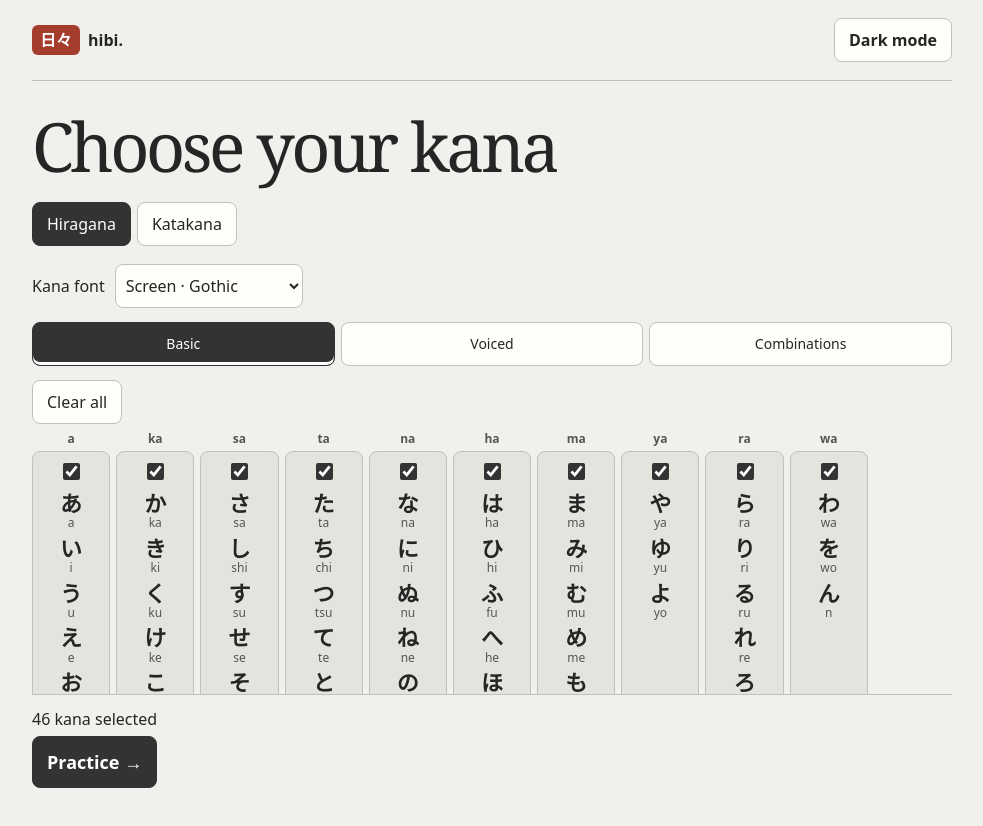
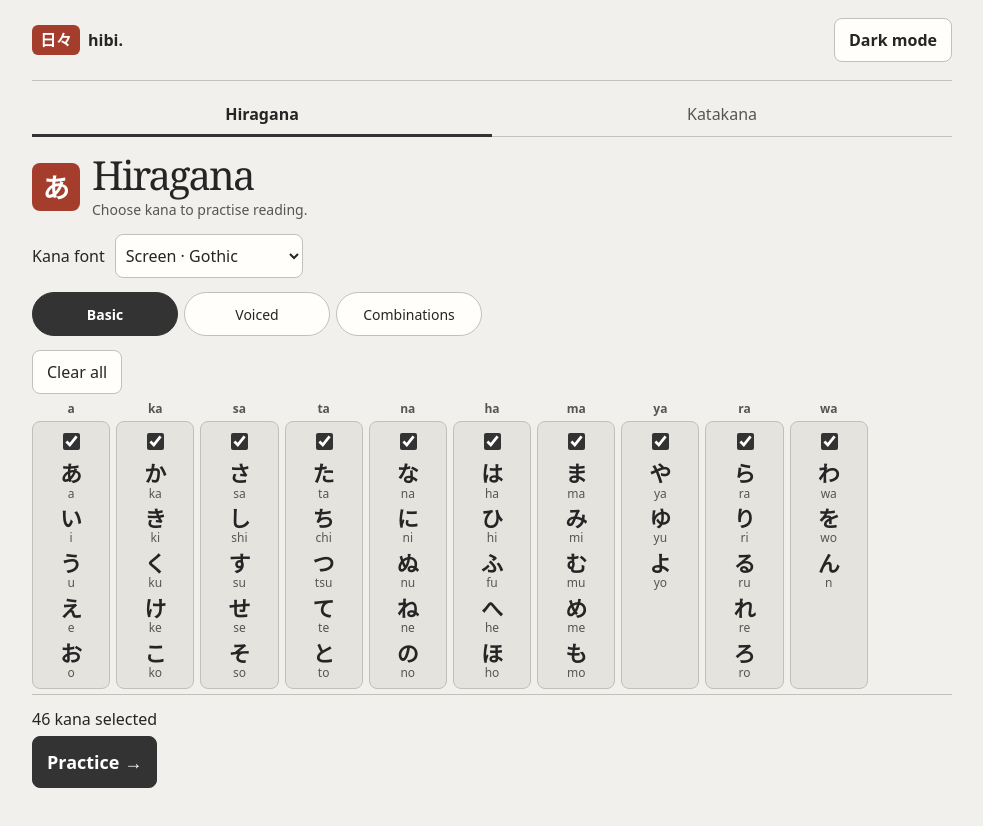
Before and after one commit to daskdas/kana, a plain HTML site: page index.html in a window 1280 px wide. Shown: the whole page, without its empty margins (148-1131 px from the left). Drawn offline with Linux system fonts and the light colour scheme; a web font is replaced by a local one.

Commit message:
Add files via upload

```diff
--- a/index.html
+++ b/index.html
@@ -67,8 +67,19 @@ summary{padding:10px 0}
 #setup .actions{display:grid;gap:5px;text-align:center}
 #start{width:100%;min-height:52px;font-size:18px;font-weight:750}
 @media(max-width:650px){#setup{padding-bottom:calc(105px + env(safe-area-inset-bottom))}}
+
+.script-tabs{display:grid;grid-template-columns:repeat(2,minmax(0,1fr));gap:0;margin:12px 0 16px;border-bottom:1px solid var(--line)}
+.script-tabs [role=tab]{background:transparent;color:var(--muted);border:0;border-bottom:3px solid transparent;border-radius:0;margin-bottom:-1px}
+.script-tabs [role=tab][aria-selected=true]{background:transparent;color:var(--ink);border-bottom-color:var(--accent);font-weight:750}
+.script-intro{display:flex;align-items:center;gap:12px;margin:0 0 14px}
+#script-icon{flex:none;display:grid;place-items:center;width:48px;height:48px;border-radius:8px;background:#a53d2d;color:#fff;font:600 27px var(--kana-font)}
+#script-title{font-size:clamp(29px,5vw,40px);margin:0}
+.script-intro p{margin:2px 0 0;color:var(--muted);font-size:14px}
+#category-tabs{max-width:450px;gap:6px}
+#category-tabs button{border-radius:999px}
+#category-tabs [aria-selected=true]{box-shadow:none;font-weight:750}
 </style></head><body><header><span><span class="seal" lang="ja">日々</span>hibi.</span><button id="theme"></button></header>
-<main><section id="setup"><h1>Choose your kana</h1><div role="tablist" aria-label="Script"><button role="tab" id="Hiragana" aria-controls="panel">Hiragana</button><button role="tab" id="Katakana" aria-controls="panel">Katakana</button></div><label class="font-picker">Kana font <select id="kana-font"><option value="gothic">Screen · Gothic</option><option value="textbook">Textbook · Kyōkasho</option><option value="mincho">Print · Minchō</option></select></label><div id="panel" role="tabpanel"><div id="category-tabs" role="tablist" aria-label="Kana category"></div><div id="category-panel" role="tabpanel"></div></div><div class="bar actions"><span id="count"></span><button class="primary" id="start">Practice →</button></div></section>
+<main><section id="setup"><div role="tablist" aria-label="Script" class="script-tabs"><button role="tab" id="Hiragana" aria-controls="panel">Hiragana</button><button role="tab" id="Katakana" aria-controls="panel">Katakana</button></div><div id="panel" role="tabpanel"><div class="script-intro"><span id="script-icon" lang="ja" aria-hidden="true"></span><div><h1 id="script-title"></h1><p>Choose kana to practise reading.</p></div></div><label class="font-picker">Kana font <select id="kana-font"><option value="gothic">Screen · Gothic</option><option value="textbook">Textbook · Kyōkasho</option><option value="mincho">Print · Minchō</option></select></label><div id="category-tabs" role="tablist" aria-label="Kana category"></div><div id="category-panel" role="tabpanel"></div></div><div class="bar actions"><span id="count"></span><button class="primary" id="start">Practice →</button></div></section>
 <section id="drill" hidden><h1>Reading practice</h1><article><div class="bar"><strong id="scriptName"></strong><button id="back">Change rows</button></div><div id="glyph" class="stage" lang="ja"></div><label for="answer">Reading in rōmaji</label><form id="answer-form"><input id="answer" class="input" placeholder="Type the reading" autocorrect="off" enterkeyhint="done" autocomplete="off" autocapitalize="none" spellcheck="false"><button type="submit" class="primary">Check</button></form><p id="feedback" role="status"></p><div class="bar"><button id="reveal">Show answer</button><span id="stats"></span></div></article><details id="chart"><summary>Kana reference</summary><div id="reference"></div></details></section></main>
 <script>
 'use strict';
@@ -120,6 +131,8 @@ function render(){
  groupControls.length=0;
  for(const s of scripts){byId(s).setAttribute('aria-selected',s===script);byId(s).tabIndex=s===script?0:-1}
  byId('panel').setAttribute('aria-labelledby',script);
+ byId('script-title').textContent=script;
+ byId('script-icon').textContent=script==='Hiragana'?'あ':'ア';
  categoryTabs.forEach((tab,i)=>{tab.setAttribute('aria-selected',i===category);tab.tabIndex=i===category?0:-1});
  const panel=byId('category-panel');panel.replaceChildren();panel.setAttribute('aria-labelledby',categoryTabs[category].id);
  const [title,start,end]=categories[category];
```
